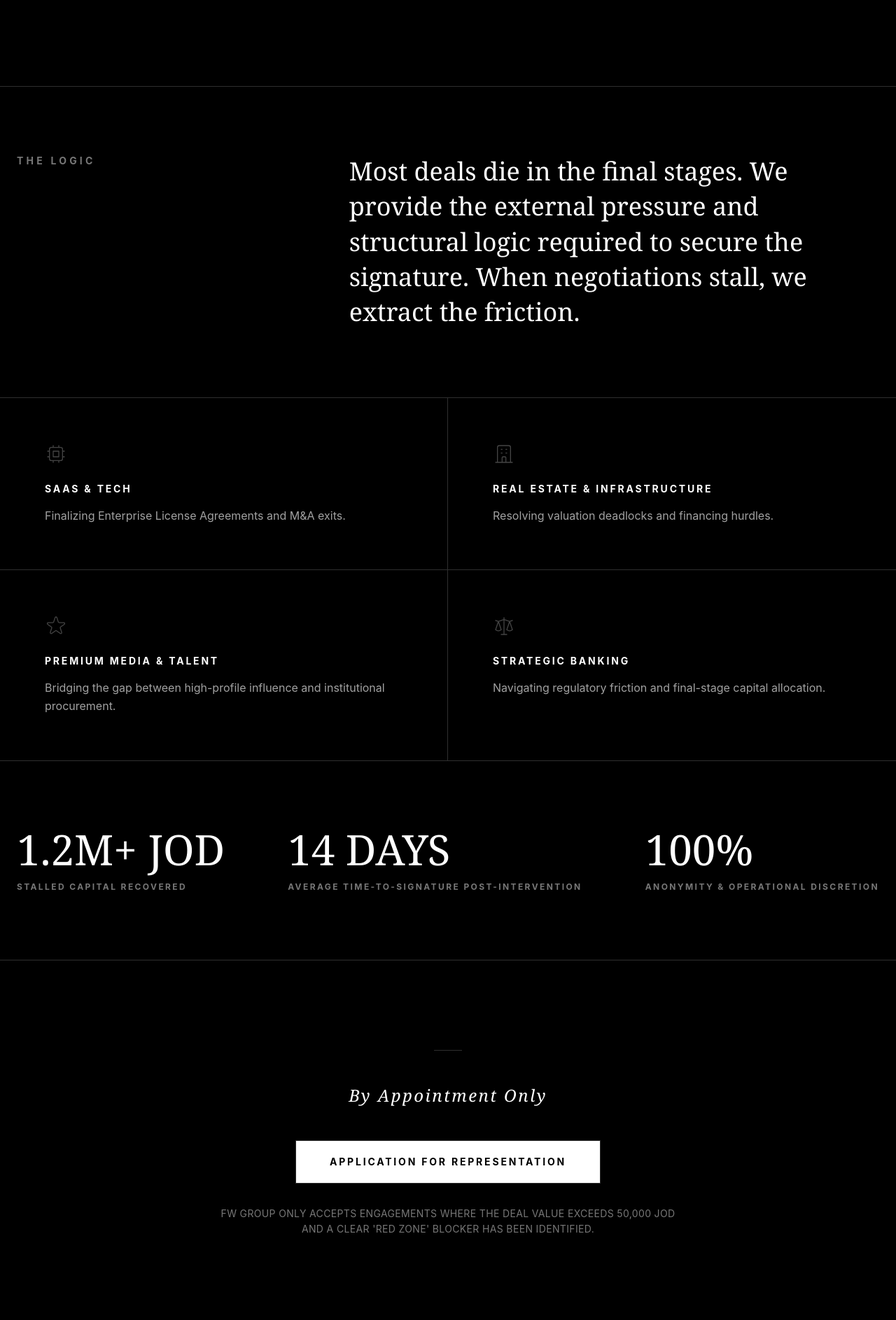
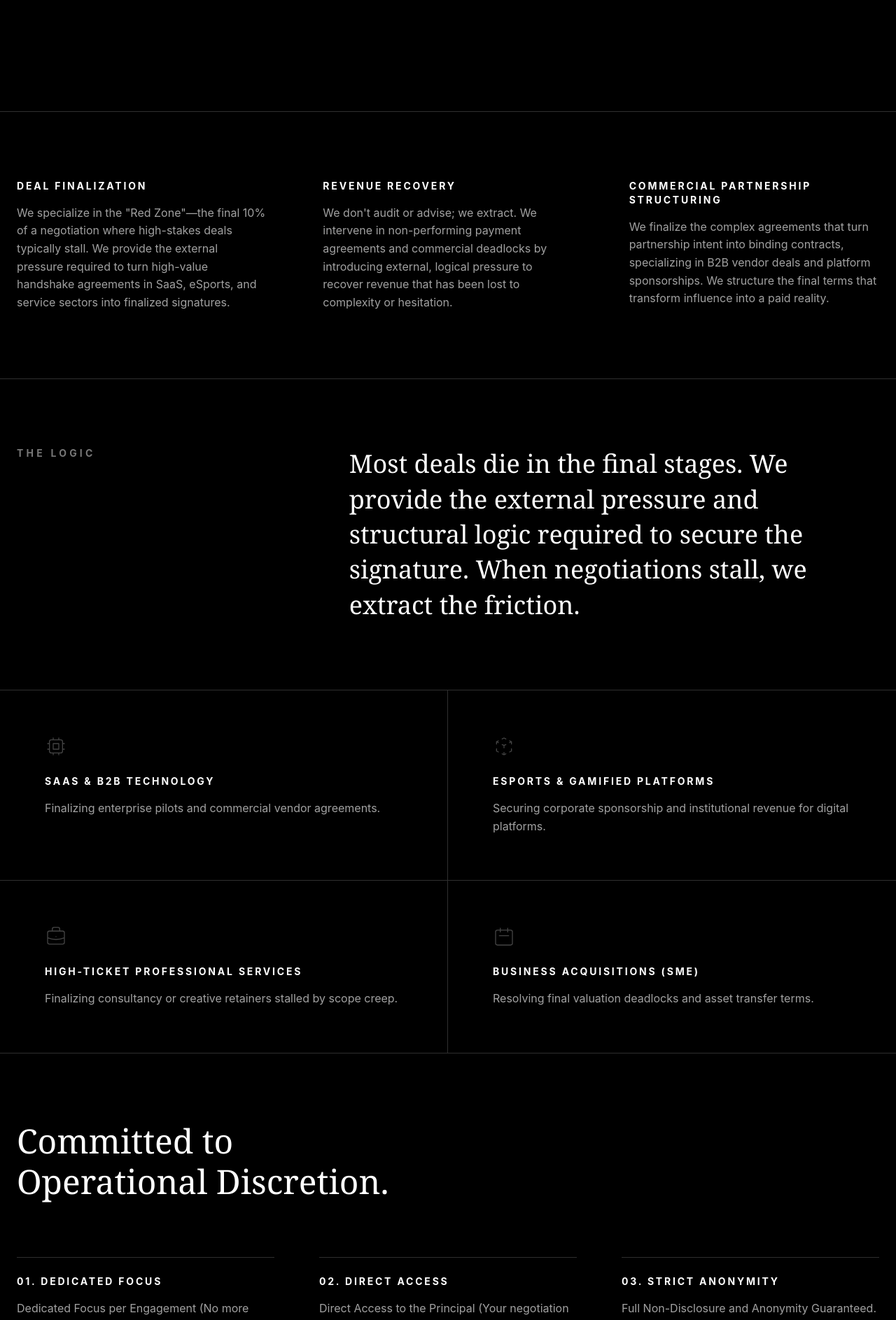
Before and after one commit to ferasfw/fw-group-landing, a Next.js app: page / in a window 1280 px wide. Shown: the part 909-2796 px from the top of the page at 70% size. Built offline with nearby package versions, Linux system fonts and the light colour scheme.

Commit message:
ground copy logic and replace liability stats with process commitment

```diff
--- a/app/page.tsx
+++ b/app/page.tsx
@@ -21,12 +21,11 @@ export default function Home() {
 
       {/* Hero Section */}
       <header className="px-6 py-24 md:py-40 w-full max-w-7xl mx-auto flex flex-col items-start border-b border-[#2F2F2F]">
-        <h1 className="text-4xl md:text-7xl lg:text-8xl font-serif font-normal text-[#FFFFFF] leading-[1.1] tracking-tight max-w-5xl mb-12">
-          FW Group: <br />
-          We Finalize the Red Zone.
+        <h1 className="text-3xl md:text-6xl lg:text-7xl font-serif font-normal text-[#FFFFFF] leading-[1.1] tracking-tight max-w-5xl mb-12 uppercase">
+          Strategic Deal Finalization For High-Ticket Services & Platforms.
         </h1>
         <p className="text-base md:text-xl font-sans font-normal text-[#E0E0E0] tracking-wide max-w-3xl leading-[1.8] mb-16">
-          We don’t manage pipelines; we finish them. We intervene in the final 10% of high-stakes negotiations where institutional gridlock and hesitation stall progress.
+          We don't manage pipelines; we finalize transactions. We intervene at the final, psychological bottleneck of a negotiation, specializing in high-value transactions stalled by scope creep, decision hesitation, or structural commercial deadlock.
         </p>
         <a
           href="mailto:feras@thefwgroup.co"
@@ -35,6 +34,34 @@ export default function Home() {
           Request Representation
         </a>
       </header>
+
+      {/* Main Service Grid (The 3 Pillars) */}
+      <section className="px-6 py-24 w-full max-w-7xl mx-auto border-b border-[#2F2F2F]">
+        <div className="grid grid-cols-1 md:grid-cols-3 gap-16 md:gap-20">
+
+          <div className="flex flex-col">
+            <h2 className="text-sm font-bold tracking-[0.2em] uppercase text-[#FFFFFF] mb-4">Deal Finalization</h2>
+            <p className="text-[#A1A1A1] leading-[1.6] text-sm md:text-base">
+              We specialize in the "Red Zone"—the final 10% of a negotiation where high-stakes deals typically stall. We provide the external pressure required to turn high-value handshake agreements in SaaS, eSports, and service sectors into finalized signatures.
+            </p>
+          </div>
+
+          <div className="flex flex-col">
+            <h2 className="text-sm font-bold tracking-[0.2em] uppercase text-[#FFFFFF] mb-4">Revenue Recovery</h2>
+            <p className="text-[#A1A1A1] leading-[1.6] text-sm md:text-base">
+              We don't audit or advise; we extract. We intervene in non-performing payment agreements and commercial deadlocks by introducing external, logical pressure to recover revenue that has been lost to complexity or hesitation.
+            </p>
+          </div>
+
+          <div className="flex flex-col">
+            <h2 className="text-sm font-bold tracking-[0.2em] uppercase text-[#FFFFFF] mb-4">Commercial Partnership Structuring</h2>
+            <p className="text-[#A1A1A1] leading-[1.6] text-sm md:text-base">
+              We finalize the complex agreements that turn partnership intent into binding contracts, specializing in B2B vendor deals and platform sponsorships. We structure the final terms that transform influence into a paid reality.
+            </p>
+          </div>
+
+        </div>
+      </section>
 
       {/* The Logic (The Red Zone) */}
       <section className="px-6 py-24 w-full max-w-7xl mx-auto border-b border-[#2F2F2F]">
@@ -60,56 +87,66 @@ export default function Home() {
             <span className="text-[#444444] mb-6">
               <svg className="w-8 h-8" fill="none" stroke="currentColor" viewBox="0 0 24 24" xmlns="http://www.w3.org/2000/svg"><path strokeLinecap="round" strokeLinejoin="round" strokeWidth="1" d="M9 3v2m6-2v2M9 19v2m6-2v2M5 9H3m2 6H3m18-6h-2m2 6h-2M7 19h10a2 2 0 002-2V7a2 2 0 00-2-2H7a2 2 0 00-2 2v10a2 2 0 002 2zM9 9h6v6H9V9z"></path></svg>
             </span>
-            <h4 className="text-sm font-bold tracking-[0.2em] uppercase text-[#FFFFFF] mb-4">SaaS & Tech</h4>
-            <p className="text-[#A1A1A1] leading-[1.6] text-sm md:text-base">Finalizing Enterprise License Agreements and M&A exits.</p>
+            <h4 className="text-sm font-bold tracking-[0.2em] uppercase text-[#FFFFFF] mb-4">SaaS & B2B Technology</h4>
+            <p className="text-[#A1A1A1] leading-[1.6] text-sm md:text-base">Finalizing enterprise pilots and commercial vendor agreements.</p>
           </div>
 
           <div className="p-8 md:p-16 border-b md:border-b-0 border-[#2F2F2F] flex flex-col justify-start">
             <span className="text-[#444444] mb-6">
-              <svg className="w-8 h-8" fill="none" stroke="currentColor" viewBox="0 0 24 24" xmlns="http://www.w3.org/2000/svg"><path strokeLinecap="round" strokeLinejoin="round" strokeWidth="1" d="M19 21V5a2 2 0 00-2-2H7a2 2 0 00-2 2v16m14 0h2m-2 0h-5m-9 0H3m2 0h5M9 7h1m-1 4h1m4-4h1m-1 4h1m-5 10v-5a1 1 0 011-1h2a1 1 0 011 1v5m-4 0h4"></path></svg>
+              <svg className="w-8 h-8" fill="none" stroke="currentColor" viewBox="0 0 24 24" xmlns="http://www.w3.org/2000/svg"><path strokeLinecap="round" strokeLinejoin="round" strokeWidth="1" d="M14 10l-2 1m0 0l-2-1m2 1v2.5M20 7l-2 1m2-1l-2-1m2 1v2.5M14 4l-2-1-2 1M4 7l2-1M4 7l2 1M4 7v2.5M12 21l-2-1m2 1l2-1m-2 1v-2.5M6 18l-2-1v-2.5M18 18l2-1v-2.5"></path></svg>
             </span>
-            <h4 className="text-sm font-bold tracking-[0.2em] uppercase text-[#FFFFFF] mb-4">Real Estate & Infrastructure</h4>
-            <p className="text-[#A1A1A1] leading-[1.6] text-sm md:text-base">Resolving valuation deadlocks and financing hurdles.</p>
+            <h4 className="text-sm font-bold tracking-[0.2em] uppercase text-[#FFFFFF] mb-4">eSports & Gamified Platforms</h4>
+            <p className="text-[#A1A1A1] leading-[1.6] text-sm md:text-base">Securing corporate sponsorship and institutional revenue for digital platforms.</p>
           </div>
 
           <div className="p-8 md:p-16 border-b md:border-b-0 md:border-r md:border-t border-[#2F2F2F] flex flex-col justify-start">
             <span className="text-[#444444] mb-6">
-              <svg className="w-8 h-8" fill="none" stroke="currentColor" viewBox="0 0 24 24" xmlns="http://www.w3.org/2000/svg"><path strokeLinecap="round" strokeLinejoin="round" strokeWidth="1" d="M11.049 2.927c.3-.921 1.603-.921 1.902 0l1.519 4.674a1 1 0 00.95.69h4.915c.969 0 1.371 1.24.588 1.81l-3.976 2.888a1 1 0 00-.363 1.118l1.518 4.674c.3.922-.755 1.688-1.538 1.118l-3.976-2.888a1 1 0 00-1.176 0l-3.976 2.888c-.783.57-1.838-.197-1.538-1.118l1.518-4.674a1 1 0 00-.363-1.118l-3.976-2.888c-.784-.57-.38-1.81.588-1.81h4.914a1 1 0 00.951-.69l1.519-4.674z"></path></svg>
+              <svg className="w-8 h-8" fill="none" stroke="currentColor" viewBox="0 0 24 24" xmlns="http://www.w3.org/2000/svg"><path strokeLinecap="round" strokeLinejoin="round" strokeWidth="1" d="M21 13.255A23.931 23.931 0 0112 15c-3.183 0-6.22-.62-9-1.745M16 6V4a2 2 0 00-2-2h-4a2 2 0 00-2 2v2m4 6h.01M5 20h14a2 2 0 002-2V8a2 2 0 00-2-2H5a2 2 0 00-2 2v10a2 2 0 002 2z"></path></svg>
             </span>
-            <h4 className="text-sm font-bold tracking-[0.2em] uppercase text-[#FFFFFF] mb-4">Premium Media & Talent</h4>
-            <p className="text-[#A1A1A1] leading-[1.6] text-sm md:text-base">Bridging the gap between high-profile influence and institutional procurement.</p>
+            <h4 className="text-sm font-bold tracking-[0.2em] uppercase text-[#FFFFFF] mb-4">High-Ticket Professional Services</h4>
+            <p className="text-[#A1A1A1] leading-[1.6] text-sm md:text-base">Finalizing consultancy or creative retainers stalled by scope creep.</p>
           </div>
 
           <div className="p-8 md:p-16 border-b md:border-b-0 md:border-t border-[#2F2F2F] flex flex-col justify-start">
             <span className="text-[#444444] mb-6">
-              <svg className="w-8 h-8" fill="none" stroke="currentColor" viewBox="0 0 24 24" xmlns="http://www.w3.org/2000/svg"><path strokeLinecap="round" strokeLinejoin="round" strokeWidth="1" d="M3 6l3 1m0 0l-3 9a5.002 5.002 0 006.001 0M6 7l3 9M6 7l6-2m6 2l3-1m-3 1l-3 9a5.002 5.002 0 006.001 0M18 7l3 9m-3-9l-6-2m0-2v2m0 16V5m0 16H9m3 0h3"></path></svg>
+              <svg className="w-8 h-8" fill="none" stroke="currentColor" viewBox="0 0 24 24" xmlns="http://www.w3.org/2000/svg"><path strokeLinecap="round" strokeLinejoin="round" strokeWidth="1" d="M8 7V3m8 4V3m-9 8h10M5 21h14a2 2 0 002-2V7a2 2 0 00-2-2H5a2 2 0 00-2 2v12a2 2 0 002 2z"></path></svg>
             </span>
-            <h4 className="text-sm font-bold tracking-[0.2em] uppercase text-[#FFFFFF] mb-4">Strategic Banking</h4>
-            <p className="text-[#A1A1A1] leading-[1.6] text-sm md:text-base">Navigating regulatory friction and final-stage capital allocation.</p>
+            <h4 className="text-sm font-bold tracking-[0.2em] uppercase text-[#FFFFFF] mb-4">Business Acquisitions (SME)</h4>
+            <p className="text-[#A1A1A1] leading-[1.6] text-sm md:text-base">Resolving final valuation deadlocks and asset transfer terms.</p>
           </div>
 
         </div>
       </section>
 
-      {/* The Quantified Impact (The Proof) */}
+      {/* Process Commitment (Replaces Stats) */}
       <section className="px-6 py-24 w-full max-w-7xl mx-auto border-b border-[#2F2F2F]">
-        <div className="flex flex-col md:flex-row items-start justify-between gap-16">
+        <div className="mb-16 md:mb-20 flex flex-col items-start">
+          <h2 className="text-3xl md:text-5xl font-serif font-normal text-[#FFFFFF] leading-[1.2]">
+            Committed to <br className="hidden md:block" /> Operational Discretion.
+          </h2>
+        </div>
 
-          <div className="flex flex-col">
-            <span className="text-4xl md:text-6xl font-serif font-normal text-[#FFFFFF] mb-4">1.2M+ JOD</span>
-            <span className="text-xs tracking-[0.2em] uppercase text-[#777777] font-bold">Stalled Capital Recovered</span>
+        <div className="flex flex-col md:flex-row items-start justify-between gap-12 md:gap-16">
+          <div className="flex flex-col border-t border-[#2F2F2F] pt-6 w-full">
+            <span className="text-sm tracking-[0.2em] uppercase text-[#FFFFFF] font-bold mb-4">01. Dedicated Focus</span>
+            <span className="text-[#A1A1A1] leading-[1.6] text-sm md:text-base">
+              Dedicated Focus per Engagement (No more than 3 clients accepted simultaneously).
+            </span>
           </div>
 
-          <div className="flex flex-col">
-            <span className="text-4xl md:text-6xl font-serif font-normal text-[#FFFFFF] mb-4">14 DAYS</span>
-            <span className="text-xs tracking-[0.2em] uppercase text-[#777777] font-bold">Average Time-to-Signature Post-Intervention</span>
+          <div className="flex flex-col border-t border-[#2F2F2F] pt-6 w-full">
+            <span className="text-sm tracking-[0.2em] uppercase text-[#FFFFFF] font-bold mb-4">02. Direct Access</span>
+            <span className="text-[#A1A1A1] leading-[1.6] text-sm md:text-base">
+              Direct Access to the Principal (Your negotiation is not outsourced).
+            </span>
           </div>
 
-          <div className="flex flex-col">
-            <span className="text-4xl md:text-6xl font-serif font-normal text-[#FFFFFF] mb-4">100%</span>
-            <span className="text-xs tracking-[0.2em] uppercase text-[#777777] font-bold">Anonymity & Operational Discretion</span>
+          <div className="flex flex-col border-t border-[#2F2F2F] pt-6 w-full">
+            <span className="text-sm tracking-[0.2em] uppercase text-[#FFFFFF] font-bold mb-4">03. Strict Anonymity</span>
+            <span className="text-[#A1A1A1] leading-[1.6] text-sm md:text-base">
+              Full Non-Disclosure and Anonymity Guaranteed.
+            </span>
           </div>
-
         </div>
       </section>
 
@@ -123,14 +160,10 @@ export default function Home() {
 
         <a
           href="mailto:feras@thefwgroup.co"
-          className="inline-block border border-[#2F2F2F] bg-[#FFFFFF] text-[#000000] px-12 py-5 text-sm font-bold tracking-[0.2em] uppercase hover:bg-[#000000] hover:text-[#FFFFFF] transition-all duration-500 mb-8"
+          className="inline-block border border-[#2F2F2F] bg-[#FFFFFF] text-[#000000] px-12 py-5 text-sm font-bold tracking-[0.2em] uppercase hover:bg-[#000000] hover:text-[#FFFFFF] transition-all duration-500"
         >
           Application for Representation
         </a>
-
-        <p className="text-xs md:text-sm text-[#777777] font-sans tracking-wide leading-relaxed max-w-2xl uppercase">
-          FW Group only accepts engagements where the deal value exceeds 50,000 JOD and a clear 'Red Zone' blocker has been identified.
-        </p>
       </footer>
 
     </div>
```
